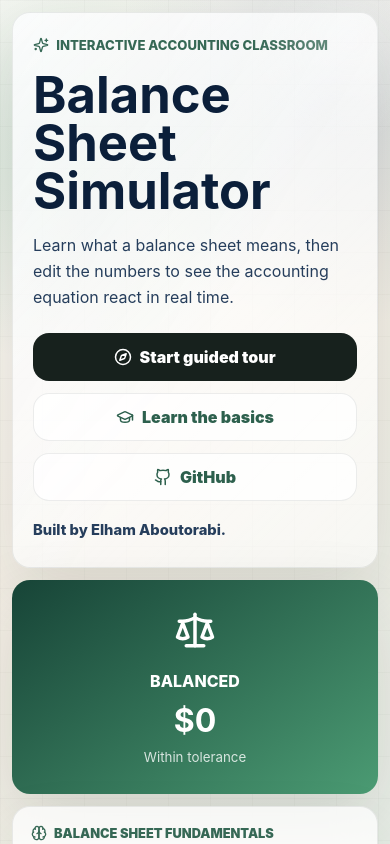
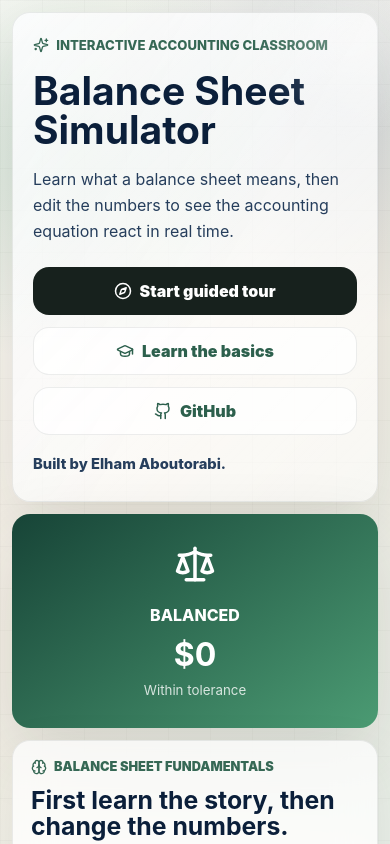
Before and after one commit to eliaboutorabi/balance-sheet-simulator, a React (Vite) app: page / in a window 390 px wide. Shown: the top 844 px of the page. Built offline with nearby package versions, Linux system fonts and the light colour scheme.

Commit message:
Reduce hero title size

```diff
--- a/src/styles.css
+++ b/src/styles.css
@@ -114,9 +114,9 @@ p {
 
 h1 {
   color: #111815;
-  font-size: clamp(2.4rem, 6vw, 5.9rem);
+  font-size: clamp(2.3rem, 4.8vw, 4.75rem);
   letter-spacing: 0;
-  line-height: 0.95;
+  line-height: 1;
   max-width: 840px;
 }
 
@@ -1335,7 +1335,7 @@ h1 {
   }
 
   h1 {
-    font-size: clamp(2.15rem, 13vw, 3.35rem);
+    font-size: clamp(2rem, 10vw, 2.8rem);
   }
 
   .hero-copy p {
```
